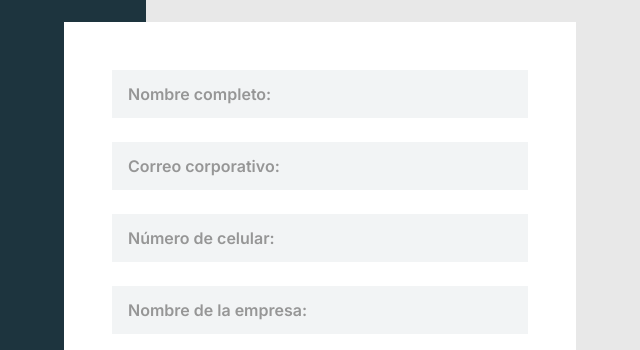
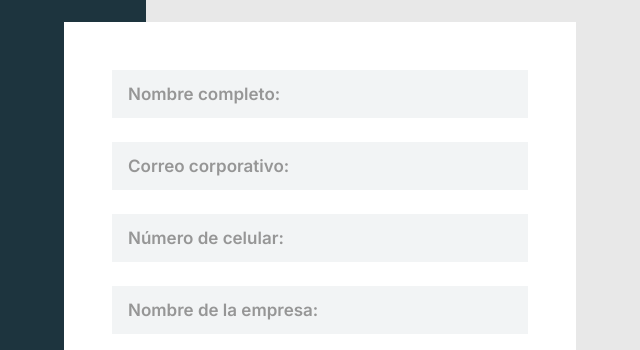
Before and after one commit to Anaguilar97/SitioWebAna_CoderHouse, a plain HTML site: page pages/contacto.html in a window 1280 px wide. Shown: the part 602-952 px from the top of the page, 576-1216 px from the left. Drawn offline with nearby package versions, Linux system fonts and the light colour scheme.

Commit message:
se ajustaron los inputs

```diff
--- a/pages/contacto.html
+++ b/pages/contacto.html
@@ -147,28 +147,28 @@
                     <form method="post">
                         <div class="seccionFormulario__form__div">
 
-                            <div class="inputArea">
-                                <input class="inputArea__input" type="text" id="name" name="name">
-                                <label class="inputArea__label" for="name">Nombre completo:</label>
+                            <div class="form__group">
+                                <input class="form__field" placeholder="Nombre" type="text" id="name" name="name">
+                                <label class="form__label" for="name">Nombre completo:</label>
                             </div>
 
-                            <div class="inputArea">
-                                <input class="inputArea__input" type="email" id="mail" name="mail">
-                                <label class="inputArea__label" for="mail">Correo corporativo:</label>
+                            <div class="form__group">
+                                <input class="form__field" placeholder="Correo electrónico" type="email" id="mail" name="mail">
+                                <label class="form__label" for="mail">Correo corporativo:</label>
                             </div>
 
-                            <div class="inputArea">
-                                <input class="inputArea__input" type="text" id="phoneNumber" name="phoneNumber">
-                                <label class="inputArea__label" for="phoneNumber">Número de celular:</label>
+                            <div class="form__group">
+                                <input class="form__field" placeholder="Número móvil" type="text" id="phoneNumber" name="phoneNumber">
+                                <label class="form__label" for="phoneNumber">Número de celular:</label>
                             </div>
 
-                            <div class="inputArea">
-                                <input class="inputArea__input" type="text" id="businessName" name="businessName">
-                                <label class="inputArea__label" for="businessName">Nombre de la empresa:</label>
+                            <div class="form__group">
+                                <input class="form__field" placeholder="Razón social de la empresa" type="text" id="businessName" name="businessName">
+                                <label class="form__label" for="businessName">Nombre de la empresa:</label>
                             </div>
 
-                            <div class="inputArea">
-                                <select class="inputArea__input" name="pais" id="pais">
+                            <div class="form__group">
+                                <select class="form__field" name="pais" id="pais">
                                     <option value="AF">Afganistán</option>
                                     <option value="AL">Albania</option>
                                     <option value="DE">Alemania</option>
@@ -404,7 +404,7 @@
                                     <option value="ZM">Zambia</option>
                                     <option value="ZW">Zimbabue</option>
                                 </select>
-                                <label class="inputArea__label" for="pais">País de residencia:</label>
+                                <label class="form__label" for="pais">País de residencia:</label>
                             </div>
 
                         </div>
--- a/sass/_general.scss
+++ b/sass/_general.scss
@@ -484,58 +484,73 @@ footer {
 }
 
 /*-----------------------INPUTS-----------------------*/
-.inputArea {
+.form__group {
     position: relative;
+    padding: 20px 0px 0px 0px;
     width: 100%;
     height: 48px;
     background-color: rgba(129, 147, 155, 10%);
     margin: 0px 0px 24px 0px;
-}
+  }
 
-.inputArea__input {
-    font-family: 'Montserrat', sans-serif;
-    font-size: 16px;
-    font-weight: 200;
+  .form__field {
+    font-family: "Inter", sans-serif;
     width: 100%;
     height: 100%;
     border: none;
     border-bottom: 2px solid transparent;
     outline: 0;
+    font-size: 17px;
     color: #454545;
-    padding: 16px 0px 0px 16px;
+    padding: 7px 0px 8px 16px;
     background: transparent;
     transition: border-color 0.2s;
-}
+  }
 
-.inputArea__label {
+  .form__field::placeholder {
+    color: transparent;
+  }
+
+  .form__field:placeholder-shown ~ .form__label {
+    font-size: 17px;
+    cursor: text;
+    top: 12px;
+  }
+
+  .form__label {
     font-family: "Inter", sans-serif;
     font-weight: 600;
     font-size: 16px;
     left: 16px;
-    bottom: 12px;
+    top: 2px;
+
     position: absolute;
     display: block;
     transition: 0.2s;
     color: #969696;
     pointer-events: none;
-}
+  }
 
-.inputArea__input:focus {
+  .form__field:focus {
+    padding-bottom: 6px;
     font-weight: 700;
-    border-bottom: solid 2px #1D343E;
-}
+    border-width: 2px;
+    border-image: linear-gradient(to right, #1D343E, #1D343E);
+    border-image-slice: 1;
+  }
 
-.inputArea__input:focus~.inputArea__label {
+  .form__field:focus ~ .form__label {
     position: absolute;
     top: 2px;
-    left: 8px;
     display: block;
     transition: 0.2s;
     font-family: 'Montserrat', sans-serif;
     font-weight: 600;
     font-size: 12px;
     color: #1D343E;
-}
+  }
+
+
 
 /*-----------------------INPUTS DARK-----------------------*/
 .inputAreaDark {
```
Also changed, not shown: styles/style.css, 1 other file.
